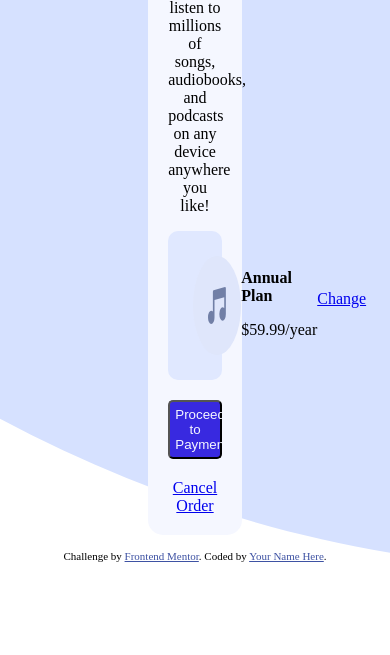
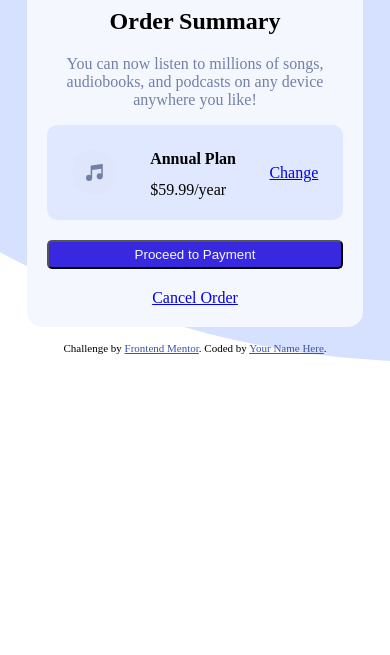
Before and after one commit to newmanwell/order-summary-component-main, a plain HTML site: page index.html in a window 390 px wide. Shown: the part 189-844 px from the top of the page. Drawn offline with Linux system fonts and the light colour scheme.

Commit message:
media queries added

```diff
--- a/index.html
+++ b/index.html
@@ -19,7 +19,7 @@
         </p>
         <div class="payment">
           <img src="./images/icon-music.svg" alt="music note" />
-          <div>
+          <div class="plan">
             <h2>Annual Plan</h2>
             <p>$59.99/year</p>
           </div>
--- a/style.css
+++ b/style.css
@@ -15,7 +15,7 @@ main {
 }
 
 .card-container {
-  width: 25%;
+  width: 30%;
   background-color: hsl(225, 100%, 98%);
   padding: 20px;
   border-radius: 15px;
@@ -34,6 +34,7 @@ main {
 .main-para {
   display: block;
   text-align: center;
+  color: hsl(224, 23%, 55%);
 }
 
 .payment {
@@ -44,13 +45,25 @@ main {
   padding: 25px;
 }
 
+.payment img {
+  height: 45px;
+}
+
+.plan {
+  height: 45px;
+}
+
+.plan h2, .plan p {
+  margin-top: 0px;
+}
+
 .card-container h2 {
   font-size: 1rem;
 }
 
 .change {
   vertical-align: middle;
-  line-height: 85px;
+  line-height: 45px;
 }
 
 button {
@@ -77,3 +90,27 @@ button {
 .attribution a {
   color: hsl(228, 45%, 44%);
 }
+
+@media (max-width: 1000px) {
+  .card-container {
+    width: 40%;
+  }
+}
+
+@media (max-width: 750px) {
+  .card-container {
+    width: 50%;
+  }
+}
+
+@media (max-width: 600px) {
+  .card-container {
+    width: 70%;
+  }
+}
+
+@media (max-width: 450px) {
+  .card-container {
+    width: 90%;
+  }
+}
```
